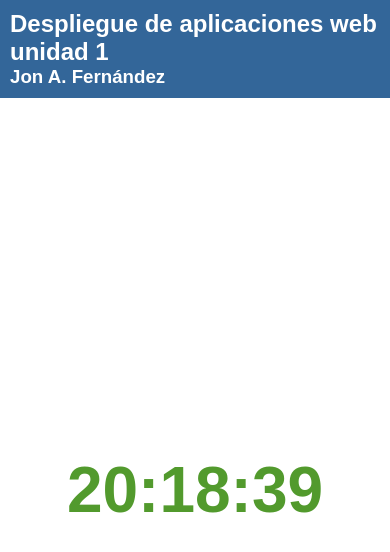
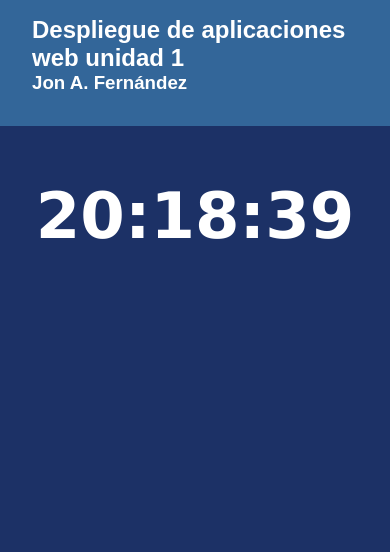
Before and after one commit to JonAFernan/DepliegueUnidad1, a plain HTML site: page index.html in a window 390 px wide. Drawn offline with Linux system fonts and the light colour scheme.

Commit message:
Color change. Optimize changes

```diff
--- a/index.html
+++ b/index.html
@@ -3,17 +3,19 @@
 <head>
     <meta charset="UTF-8">
     <meta name="viewport" content="width=device-width, initial-scale=1.0">
-    <title>Reloj Dinámico</title>
+    <title>Despliegue Unidad1 Jon A.Fernández</title>
     <link rel="stylesheet" href="styles.css">
 </head>
 <body>
-    <div class="header">
+    <nav>
         <h2>Despliegue de aplicaciones web unidad 1</h2>
         <h3>Jon A. Fernández</h3>
-    </div>
-    <div class="clock">
+    </nav>
+
+    <section class="clock">
         <h1 id="time">00:00:00</h1>
-    </div>
+    </section>
+
     <script src="script.js"></script>
 </body>
 </html>
--- a/styles.css
+++ b/styles.css
@@ -1,56 +1,31 @@
 body {
-    background-color: white;
+    background-color: #1c3166;
     margin: 0;
-    font-family: 'Arial', sans-serif;
+
 }
 
-.header {
+nav {
     background-color: #336699;
+    padding: 1em 2em 2em 2em;
     color: white;
-    padding: 10px;
-    display: flex;
-    flex-direction: column;
-    align-items: flex-start;
 }
 
-.header h1, .header h2, .header h3 {
+ h2 , h3{
     margin: 0;
+    padding: 0;
+    font-family: Arial, Helvetica, sans-serif;
 }
+
 
 .clock {
     display: flex;
     justify-content: center;
     align-items: center;
-    height: calc(100vh - 60px); /* Ajusta la altura para tener en cuenta la franja superior */
-    color: #529A2D;
+
+    color:white;
 }
 
 h1 {
-    font-size: 5rem;
+    font-size: 4rem;
+    font-family: Verdana, Geneva, Tahoma, sans-serif;
 }
-
-/* Media Queries para pantallas más pequeñas */
-@media (max-width: 768px) {
-    .header {
-        align-items: left;
-        text-align: left;
-    }
-
-
-
-    h1 {
-        font-size: 4rem;
-    }
-}
-
-@media (max-width: 480px) {
-
-    .header h3 {
-        text-align: left;
-    }
-
-
-    h1 {
-        font-size: 4rem;
-    }
-}
```
